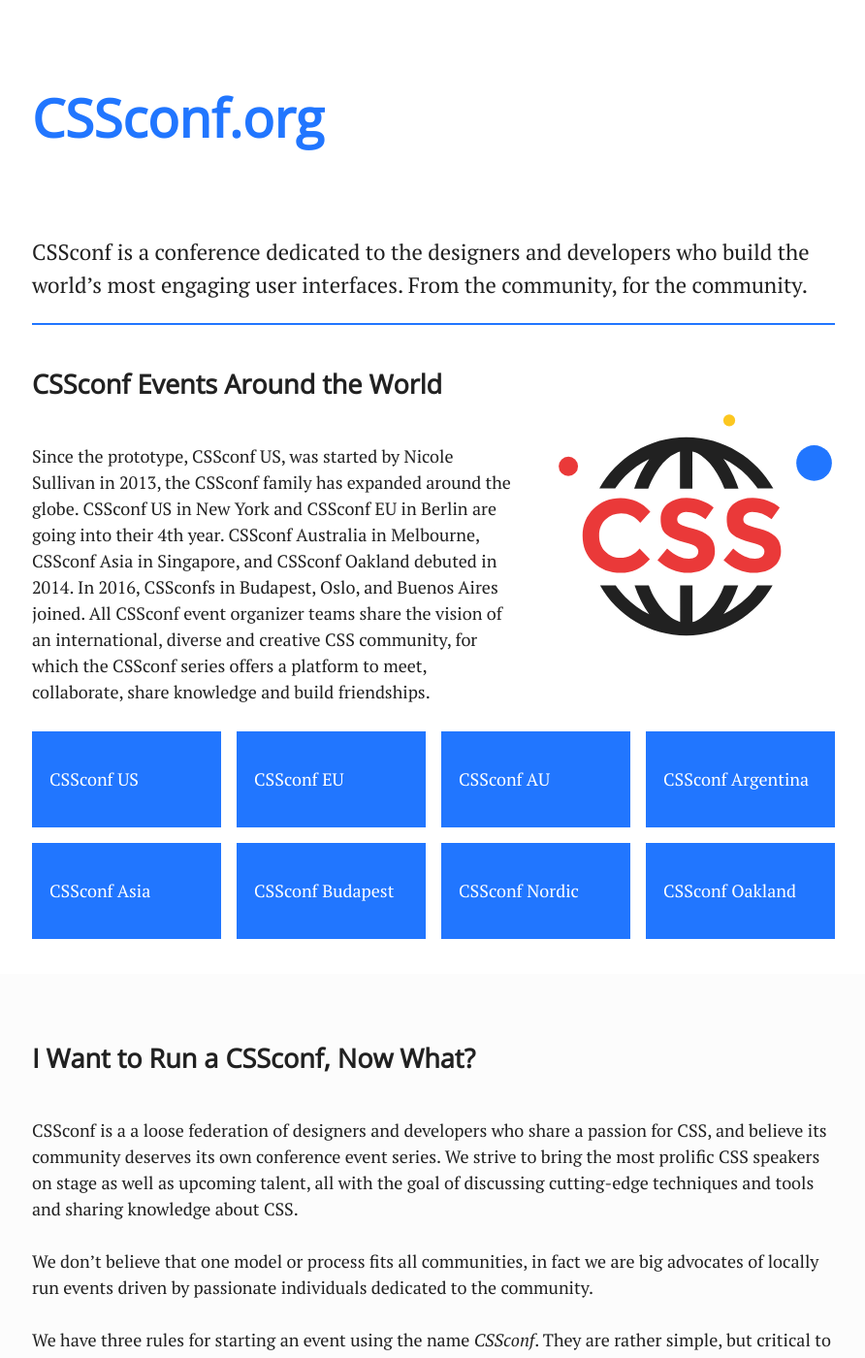
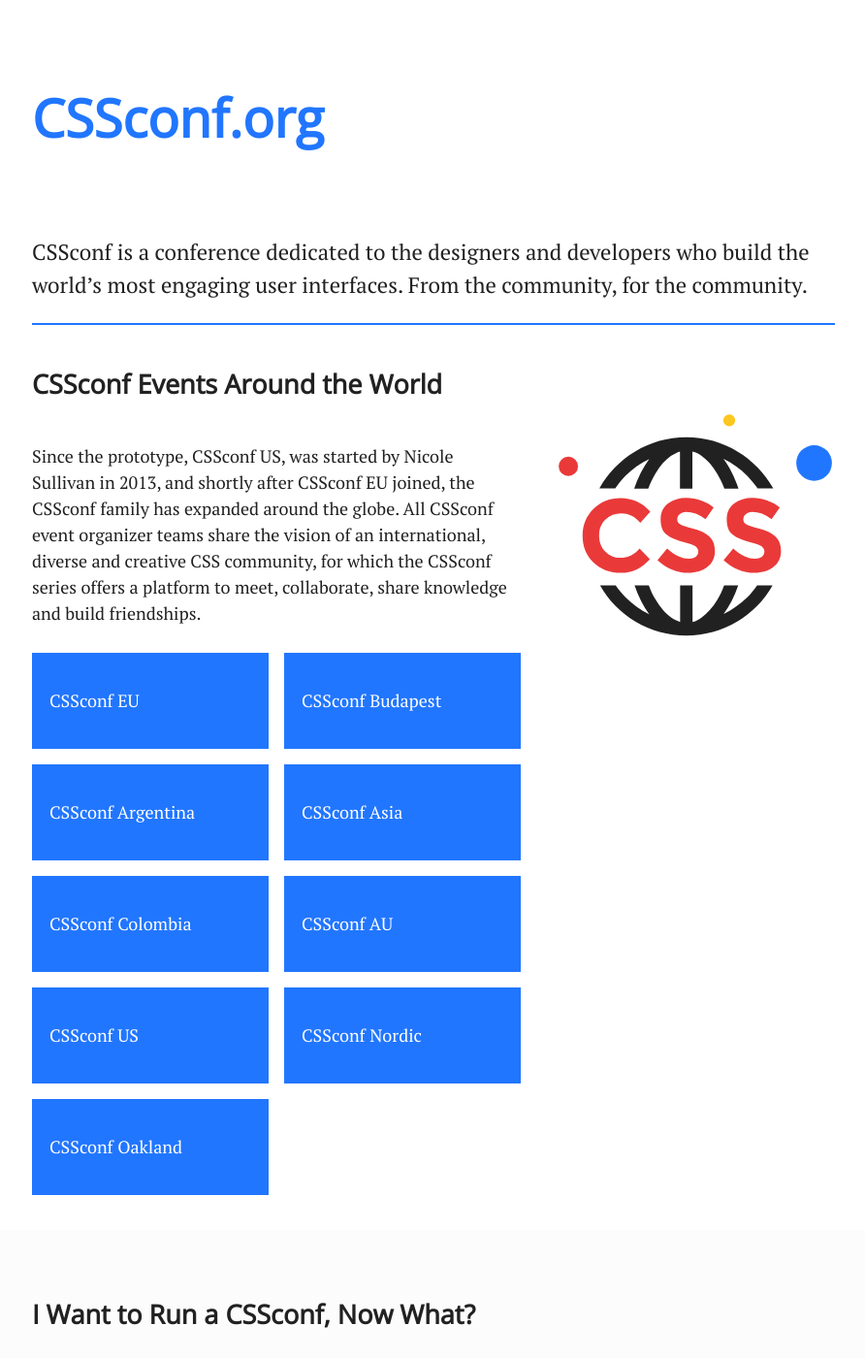
Before and after one commit to cssconf/cssconf.org, a Jekyll site: the page built from index.html, in a window 1280 px wide and 1400 px high. Shown: the whole window at 97% size, without its empty margins (193-1085 px from the left). Built offline with Jekyll 4.4.1, drawn with Linux system fonts in a browser that asks for light colours.

Commit message:
add CSSconf Colombia
also move retired conferences to the bottom of the list.
closes #7
closes #8

```diff
--- a/index.html
+++ b/index.html
@@ -27,15 +27,16 @@
 
     <h2>CSSconf Events Around the World</h2>
 
-    <p>Since the prototype, CSSconf US, was started by Nicole Sullivan in 2013, the CSSconf family has expanded around the globe. CSSconf US in New York and CSSconf EU in Berlin are going into their 4th year. CSSconf Australia in Melbourne, CSSconf Asia in Singapore, and CSSconf Oakland debuted in 2014. In 2016, CSSconfs in Budapest, Oslo, and Buenos Aires joined. All CSSconf event organizer teams share the vision of an international, diverse and creative CSS community, for which the CSSconf series offers a platform to meet, collaborate, share knowledge and build friendships.</p>
+    <p>Since the prototype, CSSconf US, was started by Nicole Sullivan in 2013, and shortly after CSSconf EU joined, the CSSconf family has expanded around the globe. All CSSconf event organizer teams share the vision of an international, diverse and creative CSS community, for which the CSSconf series offers a platform to meet, collaborate, share knowledge and build friendships.</p>
 
     <div class="list-confs">
-      <a href="http://cssconf.com/">CSSconf US</a>
       <a href="http://cssconf.eu/">CSSconf EU</a>
-      <a href="http://cssconf.com.au/">CSSconf AU</a>
+      <a href="http://cssconfbp.rocks/">CSSconf Budapest</a>
       <a href="http://cssconfar.com/">CSSconf Argentina</a>
       <a href="http://cssconf.asia/">CSSconf Asia</a>
-      <a href="http://cssconfbp.rocks/">CSSconf Budapest</a>
+      <a href="https://twitter.com/cssconfco">CSSconf Colombia</a>
+      <a href="http://cssconf.com.au/">CSSconf AU</a>
+      <a href="http://cssconf.com/">CSSconf US</a>
       <a href="http://cssconf.no/">CSSconf Nordic</a>
       <a href="http://cssconfoak.land/">CSSconf Oakland</a>
     </div>
@@ -105,13 +106,17 @@
 
     <p>coming soon</p>
 
-    <!-- <ul class="list-inline">
-      <li><a href="http://cssconf.us/">CSSconf US</a></li>
-      <li><a href="http://2014.cssconf.eu/">CSSconf EU</a></li>
-      <li><a href="http://2014.cssconf.com.au/">CSSconf AU</a></li>
-      <li><a href="http://2014.cssconf.asia/">CSSconf Asia</a></li>
-      <li><a href="http://cssconfoak.land/">CSSconf Oakland</a></li>
-    </ul> -->
+    <!--     <div class="list-confs">
+      <a href="http://cssconf.eu/">CSSconf EU</a>
+      <a href="http://cssconfbp.rocks/">CSSconf Budapest</a>
+      <a href="http://cssconfar.com/">CSSconf Argentina</a>
+      <a href="http://cssconf.asia/">CSSconf Asia</a>
+      <a href="https://twitter.com/cssconfco">CSSconf Colombia</a>
+      <a href="http://cssconf.com.au/">CSSconf AU</a>
+      <a href="http://cssconf.com/">CSSconf US</a>
+      <a href="http://cssconf.no/">CSSconf Nordic</a>
+      <a href="http://cssconfoak.land/">CSSconf Oakland</a>
+    </div> -->
 
   </div>
 </section>
```
